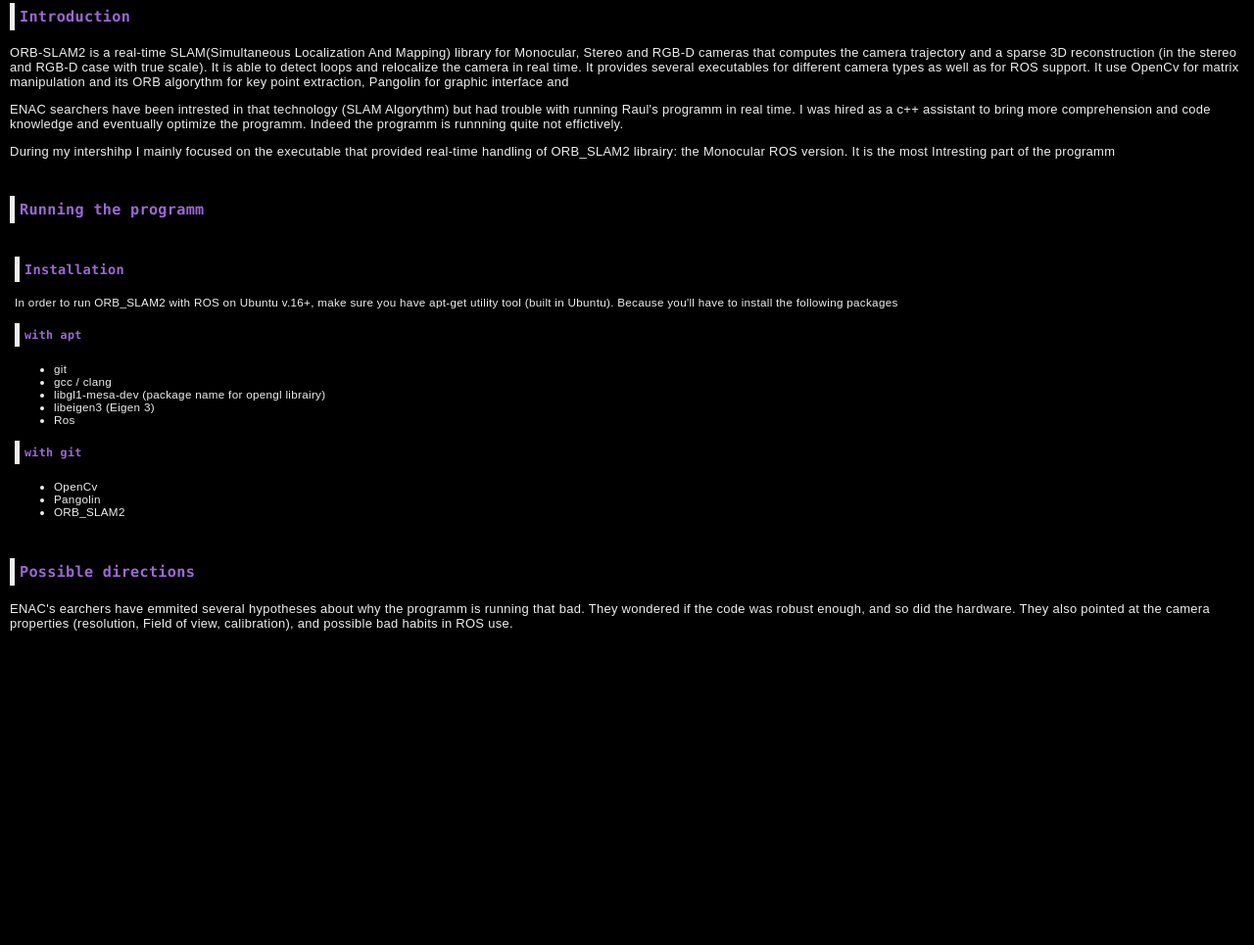
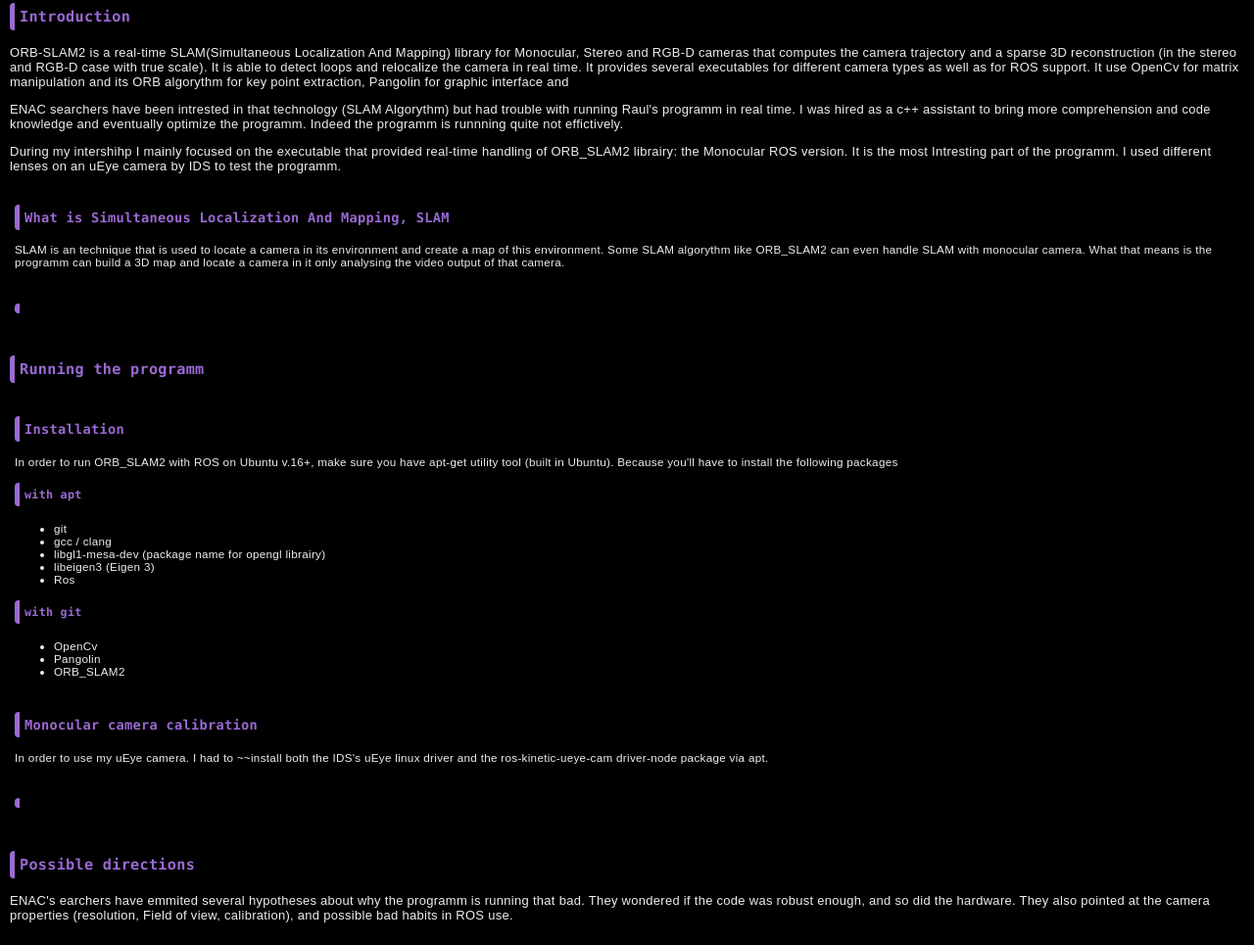
Before and after one commit to kdouveno/Stage_Enac_Bilan, a plain HTML site: page index.html in a window 1280 px wide. Shown: the part 344-1309 px from the top of the page at 98% size. Before the commit the page ends 1010 px from the top, so only its background shows below. Drawn offline with Linux system fonts and the light colour scheme.

Commit message:
Update 2, what is SLAM

```diff
--- a/index.html
+++ b/index.html
@@ -20,7 +20,14 @@
             <p>ORB-SLAM2 is a real-time SLAM(Simultaneous Localization And Mapping) library for Monocular, Stereo and RGB-D cameras that computes the camera trajectory and a sparse 3D reconstruction (in the stereo and RGB-D case with true scale). It is able to detect loops and relocalize the camera in real time.
 			It provides several executables for different camera types as well as for ROS support. It use <a>OpenCv</a> for matrix manipulation and its <a>ORB</a> algorythm for key point extraction, Pangolin for graphic interface and</p>
 			<p>ENAC searchers have been intrested in that technology (SLAM Algorythm) but had trouble with running Raul's programm in real time. I was hired as a c++ assistant to bring more comprehension and code knowledge and eventually optimize the programm. Indeed the programm is runnning quite not effictively.</p>
-			<p>During my intershihp I mainly focused on the executable that provided real-time handling of ORB_SLAM2 librairy: the Monocular ROS version. It is the most Intresting part of the programm</p>
+			<p>During my intershihp I mainly focused on the executable that provided real-time handling of ORB_SLAM2 librairy: the Monocular ROS version. It is the most Intresting part of the programm. I used different lenses on an uEye camera by IDS to test the programm.</p>
+			<div>
+				<h3>What is Simultaneous Localization And Mapping, SLAM</h3>
+				<p>SLAM is an technique that is used to locate a camera in its environment and create a map of this environment. Some SLAM algorythm like ORB_SLAM2 can even handle SLAM with monocular camera. What that means is the programm can build a 3D map and locate a camera in it only analysing the video output of that camera.</p>
+			</div>
+			<div>
+				<h3></h3>
+			</div>
 		</div>
 		<div id="running">
 			<h3>Running the programm</h3>
@@ -42,6 +49,13 @@
 					<li>ORB_SLAM2</li>
 				</ul>
 			</div>
+			<div>
+				<h3>Monocular camera calibration</h3>
+				<p>In order to use my uEye camera. I had to ~~install both the IDS's uEye linux driver and the ros-kinetic-ueye-cam driver-node package via apt.</p>
+			</div>
+			<div>
+				<h3></h3>
+			</div>
 		</div>
 		<div id="directions">
 			<h3>Possible directions</h3>
--- a/main.scss
+++ b/main.scss
@@ -34,7 +34,8 @@ h1, h2{
 }
 h3, h4{
     padding: $t1;
-    border-left: $t1 solid $tc1;
+	border-left: $t1 solid $hc1;
+	border-radius: 4px;
 }
 div{
 	font-size: 0.9em;
```
Also changed, not shown: main.css, 1 other file.
